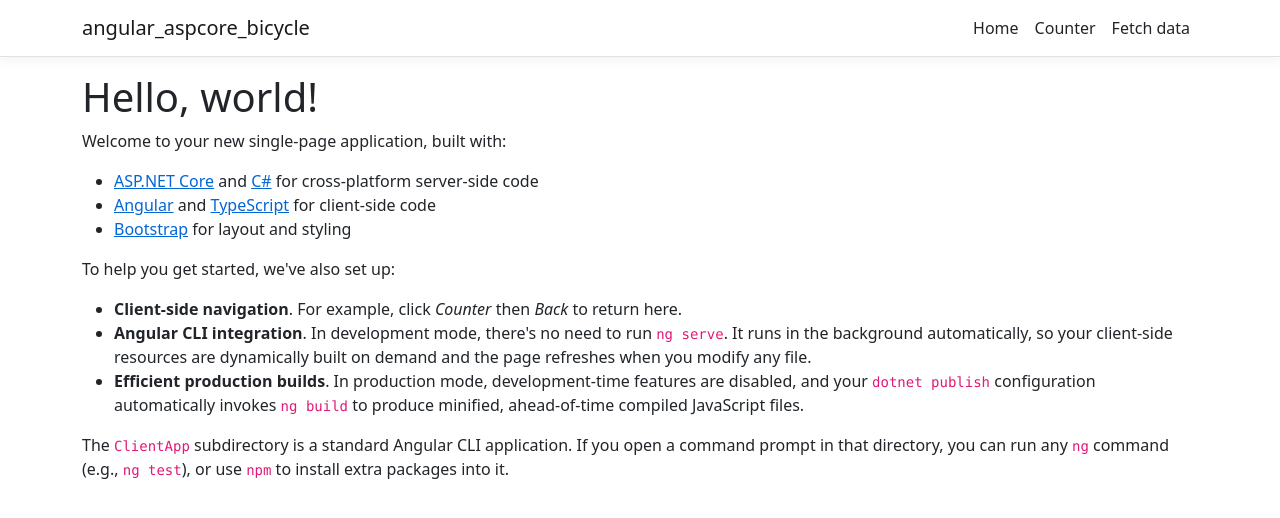
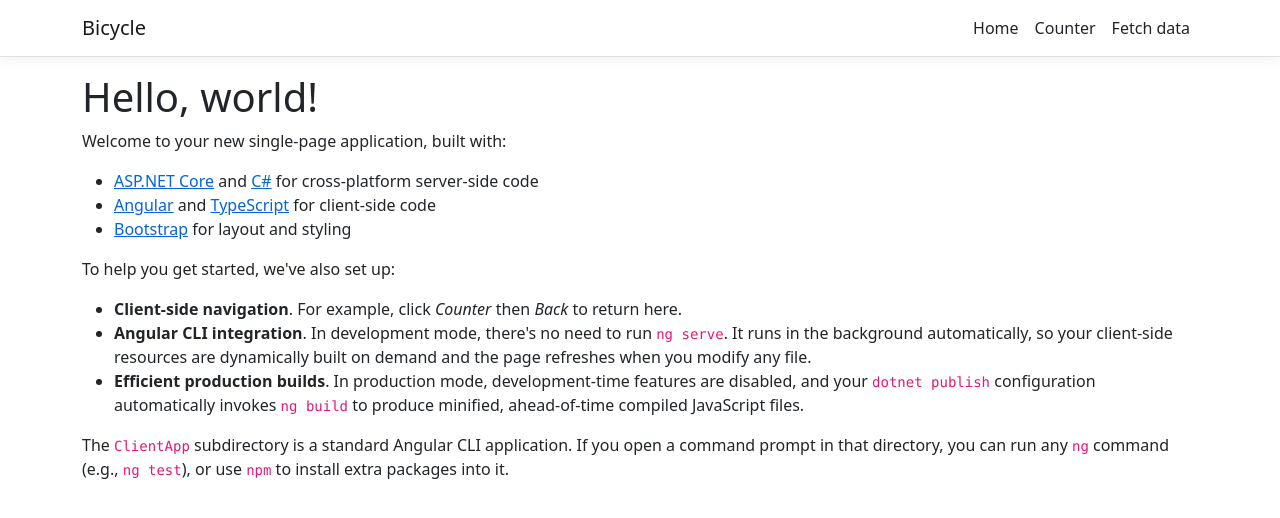
Before and after one commit to itsyst/angular-aspcore-bicycle, an Angular app in the folder ClientApp/: page / in a window 1280 px wide. Shown: the top 518 px of the page. Built offline with nearby package versions, Linux system fonts and the light colour scheme.

Commit message:
Rename navbar brand.

```diff
--- a/ClientApp/src/app/nav-menu/nav-menu.component.html
+++ b/ClientApp/src/app/nav-menu/nav-menu.component.html
@@ -3,7 +3,7 @@
     class="navbar navbar-expand-sm navbar-toggleable-sm navbar-light bg-white border-bottom box-shadow mb-3"
   >
     <div class="container">
-      <a class="navbar-brand" [routerLink]="['/']">angular_aspcore_bicycle</a>
+      <a class="navbar-brand" [routerLink]="['/']">Bicycle</a>
       <button
         class="navbar-toggler"
         type="button"
```
